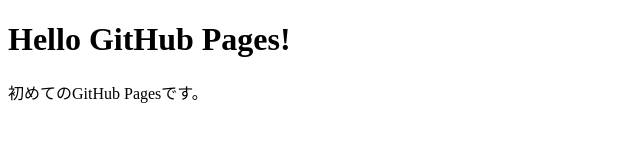
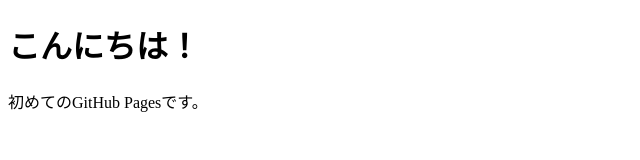
Before and after one commit to EFN097/GitHubPagesTest, a plain HTML site: page index.html in a window 1280 px wide. Shown: the whole page, without its empty margins (0-640 px from the left). Drawn offline with Linux system fonts and the light colour scheme.

Commit message:
htmlの内容を変更
<h1>Hello GitHub Pages!</h1>
を
<h1>こんにちは！</h1>
に変更

```diff
--- a/index.html
+++ b/index.html
@@ -7,7 +7,7 @@
 
 <body>
 
-    <h1>Hello GitHub Pages!</h1>
+    <h1>こんにちは！</h1>
 
     <p>初めてのGitHub Pagesです。</p>
 
```
